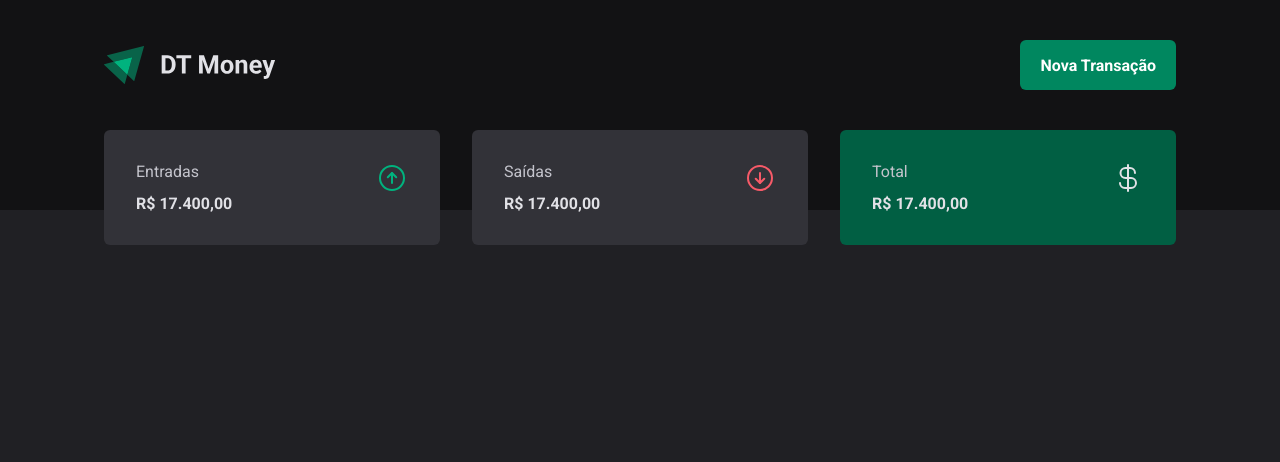
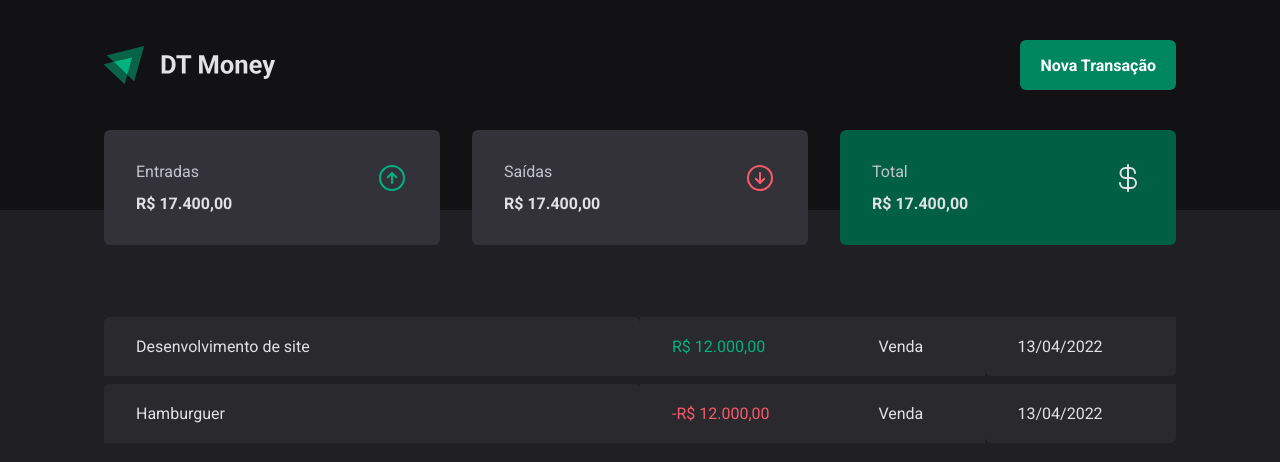
Before and after one commit to o-igor-trentini/ignite-dt-money, a React (Vite) app: page / in a window 1280 px wide. Shown: the top 462 px of the page. Built offline with nearby package versions, Linux system fonts and the light colour scheme.

Commit message:
feat: Adicionado tabela de transacaoes

```diff
--- a/src/pages/Transactions/index.tsx
+++ b/src/pages/Transactions/index.tsx
@@ -1,6 +1,7 @@
 import { FC } from 'react';
 import { Header } from '../../components/layout/Header';
 import { Summary } from '../../components/layout/Summary';
+import { PriceHighlight, TransactionsContainer, Transactionstable } from './style';
 
 export const Transactions: FC = () => {
     return (
@@ -8,6 +9,30 @@
             <Header />
 
             <Summary />
+
+            <TransactionsContainer>
+                <Transactionstable>
+                    <tbody>
+                        <tr>
+                            <td width="50%">Desenvolvimento de site</td>
+                            <td>
+                                <PriceHighlight variant="income">R$ 12.000,00</PriceHighlight>
+                            </td>
+                            <td>Venda</td>
+                            <td>13/04/2022</td>
+                        </tr>
+
+                        <tr>
+                            <td width="50%">Hamburguer</td>
+                            <td>
+                                <PriceHighlight variant="outcome">-R$ 12.000,00</PriceHighlight>
+                            </td>
+                            <td>Venda</td>
+                            <td>13/04/2022</td>
+                        </tr>
+                    </tbody>
+                </Transactionstable>
+            </TransactionsContainer>
         </div>
     );
 };
--- a/src/pages/Transactions/style.ts
+++ b/src/pages/Transactions/style.ts
@@ -0,0 +1,41 @@
+import styled from 'styled-components';
+
+export const TransactionsContainer = styled.main`
+    width: 100%;
+    max-width: 1120px;
+    margin: 4rem auto 0;
+    padding: 0 1.5rem;
+
+    //display: flex;
+    //justify-content: space-between;
+    //align-content: center;
+`;
+
+export const Transactionstable = styled.table`
+    width: 100%;
+    border-collapse: separate;
+    border-spacing: 0 0.5rem;
+
+    td {
+        padding: 1.25rem 2rem;
+        background: ${({ theme }) => theme['gray-700']};
+
+        &:first-child {
+            border-top-left-radius: 6px;
+            border-top-right-radius: 6px;
+        }
+
+        &:last-child {
+            border-bottom-left-radius: 6px;
+            border-bottom-right-radius: 6px;
+        }
+    }
+`;
+
+interface PriceHighlightProps {
+    variant: 'income' | 'outcome';
+}
+
+export const PriceHighlight = styled.span<PriceHighlightProps>`
+    color: ${({ theme, variant }) => (variant === 'income' ? theme['green-300'] : theme['red-300'])};
+`;
```
